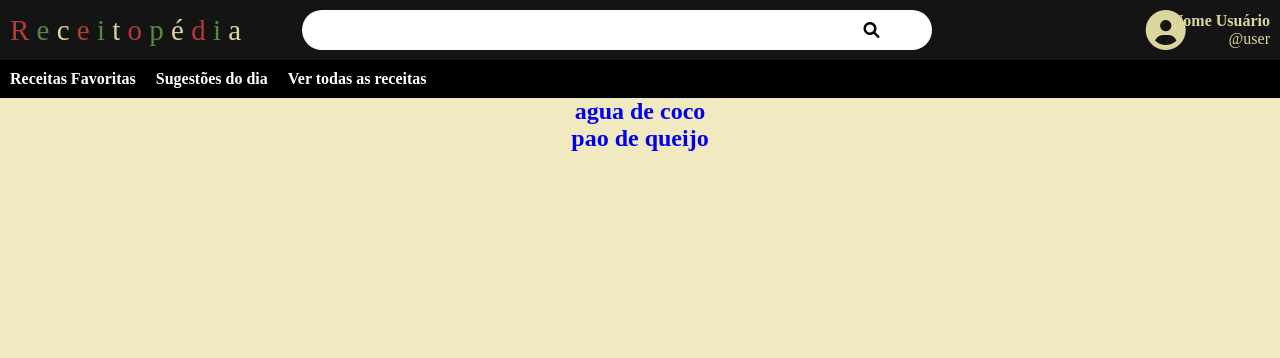
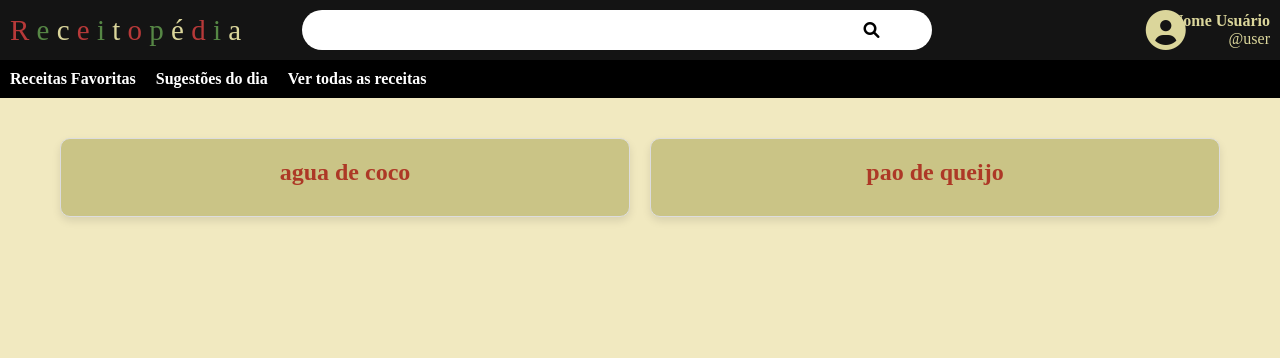
Before and after one commit to Caldas42/Receitopedia, a Django app: page /visualizar_todos/ in a window 1280 px wide. Shown: the top 358 px of the page. Run offline with Django 5.2, Linux system fonts and the light colour scheme; data comes from the database, SQL or seed files in the repository; some web fonts are replaced.

Commit message:
visualizar todos css

```diff
--- a/aplicacao/templates/visualizar_todos.html
+++ b/aplicacao/templates/visualizar_todos.html
@@ -34,13 +34,15 @@
     </nav>
 
     <main>
+        <div class="recipe-list">
         {% for Receita in todas_as_receitas %}
         <a href="{% url 'aplicacao:visualizar_um' Receita.id %}">
-            <div>
+            <div class="recipe-card">
                 <h2>{{Receita.nome}}</h2>
             </div>
         </a>
         {% endfor %}
+        </div>
     </main>
 </body>
 </html>
--- a/templates/static/aplicacao/css/visualizarTodos.css
+++ b/templates/static/aplicacao/css/visualizarTodos.css
@@ -121,6 +121,48 @@ label {
 main a {
     text-decoration: none;
 }
+
 h2 {
     text-align: center;
 }
+
+.recipe-list {
+    display: grid;
+    grid-template-columns: repeat(auto-fit, minmax(250px, 1fr));
+    gap: 20px;
+    padding: 20px;
+    max-width: 1200px;
+    margin: 0 auto;
+}
+
+.recipe-card {
+    background-color: #FFF;
+    border: 1px solid #ddd;
+    border-radius: 10px;
+    padding: 20px;
+    box-shadow: 0 4px 8px rgba(0, 0, 0, 0.1);
+    transition: transform 0.3s, box-shadow 0.3s;
+    text-align: center;
+    background-color: #CAC486;
+}
+
+.recipe-card:hover {
+    transform: scale(1.05);
+    box-shadow: 0 8px 16px rgba(0, 0, 0, 0.2);
+}
+
+.recipe-card h2 {
+    color: #AD3826;
+    font-size: 24px;
+    margin-bottom: 10px;
+
+}
+
+.recipe-card a {
+    text-decoration: none;
+    color: inherit;
+}
+
+main {
+    padding: 20px;
+}
```
